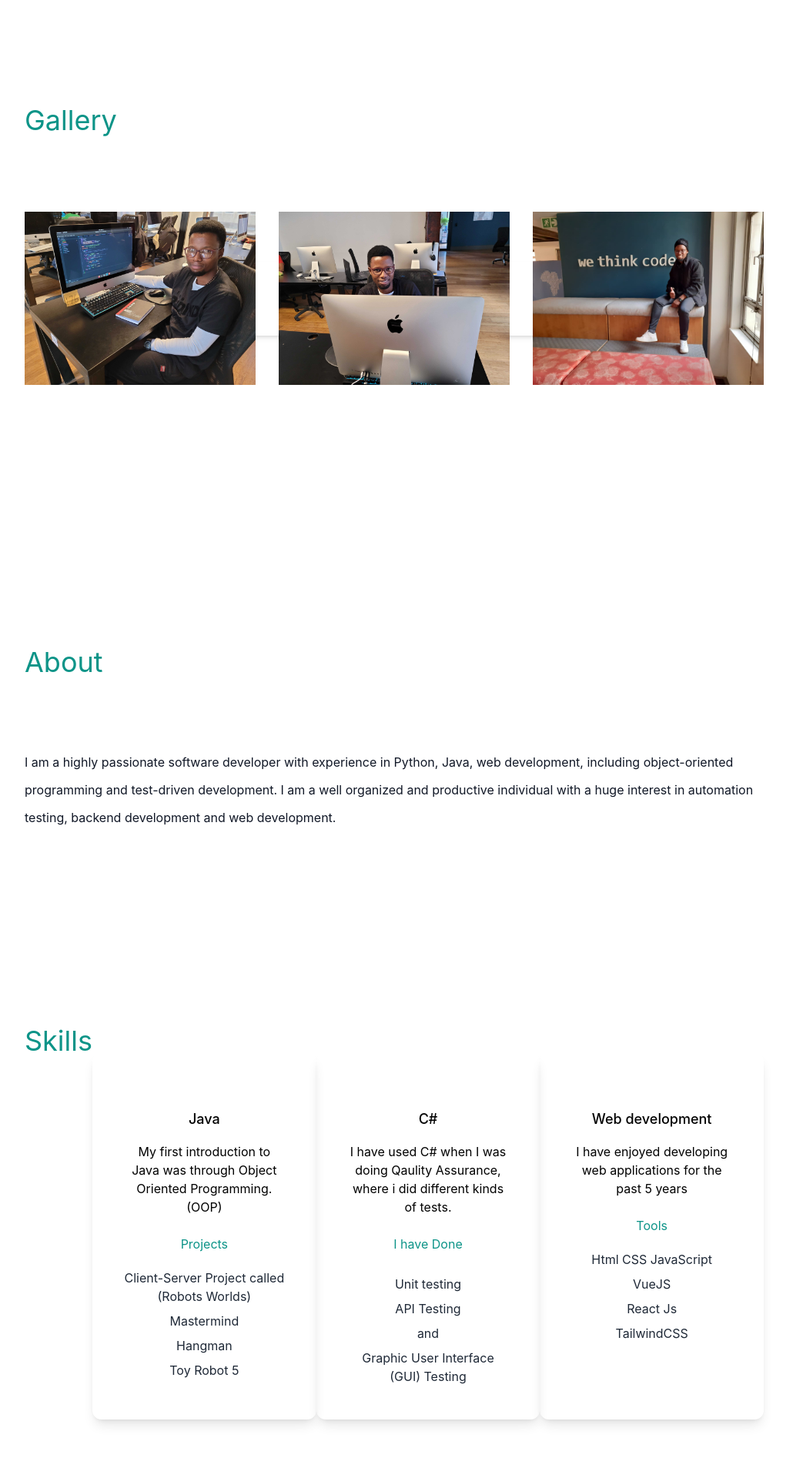
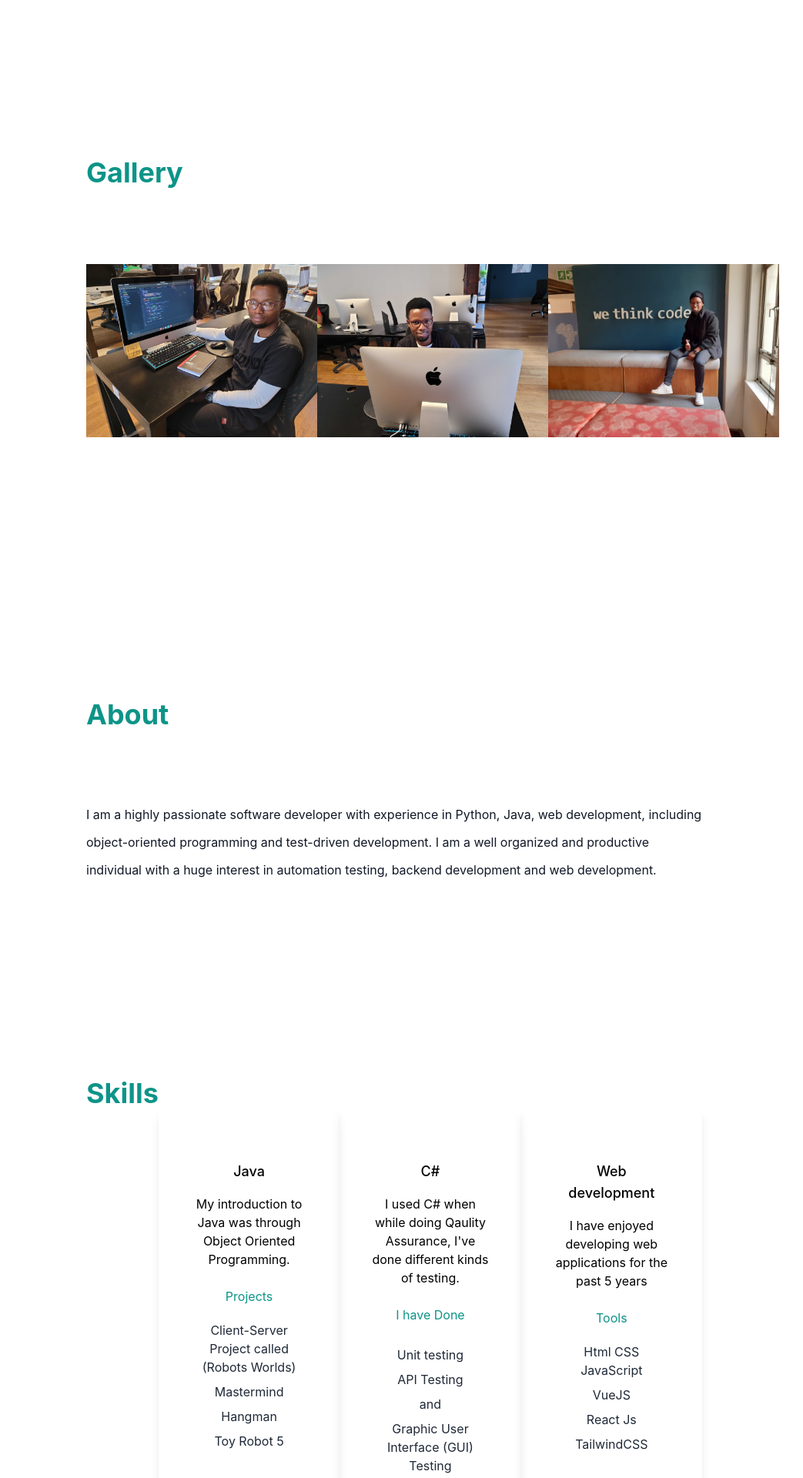
Before and after one commit to jamesmokoena/JamesMokoena_Portfolio, a Next.js app: page / in a window 1280 px wide. Shown: the part 640-2560 px from the top of the page at 77% size, without its empty margins (128-1171 px from the left). Built offline with nearby package versions, Linux system fonts and the light colour scheme.

Commit message:
fixed a few spelling errors and bugs

```diff
--- a/pages/index.js
+++ b/pages/index.js
@@ -22,7 +22,18 @@ export default function Home() {
         <meta name="description" content="Generated by create next app" />
         <link rel="icon" href="/favicon.ico" />
       </Head>
-      <main  className=" bg-white px-10 dark:bg-gray-900 md:px-20 lg:px-40">
+      <main  className=" bg-white px-20 dark:bg-gray-900 md:px-20 lg:px-60">
+      <section >
+            <h1 class= "h-5">
+            </h1>
+            </section>
+      <svg xmlns="http://www.w3.org/2000/svg" fill="none" viewBox="0 0 24 24" stroke-width="1.5" stroke="currentColor" class="w-8 h-12">
+  <path stroke-linecap="round" stroke-linejoin="round" d="M6.75 7.5l3 2.25-3 2.25m4.5 0h3m-9 8.25h13.5A2.25 2.25 0 0021 18V6a2.25 2.25 0 00-2.25-2.25H5.25A2.25 2.25 0 003 6v12a2.25 2.25 0 002.25 2.25z" />
+</svg>
+
+
+
+
 
       <section className="min-h-screen ">
 
@@ -49,11 +60,6 @@ export default function Home() {
     </div>
   </div>
 </nav>
-
-
-
-
-
 
 
       <div class="hidden md:inline-flex my-10 md:ml-10  rounded-sm w-full  justify-center">
@@ -111,7 +117,7 @@ export default function Home() {
             <h1 class= "h-40">
             </h1>
             </section>
-        <h3 className="text-4xl py-1 text-teal-600 ">Gallery</h3>
+        <h3 className="text-4xl py-1 text-teal-600 font-bold">Gallery</h3>
          <section >
             <h1 class= " h-40">
             </h1>
@@ -139,7 +145,7 @@ export default function Home() {
             <h1 class= "h-60">
             </h1>
             </section>
-           <h3 className="text-4xl py-1 text-teal-600 " >About</h3>
+           <h3 className="text-4xl py-1 text-teal-600 font-bold " >About</h3>
             <section >
             <h1 class= "h-20">
             </h1>
@@ -162,14 +168,14 @@ export default function Home() {
         <div id='skills' className="lg:flex gap-13">
 
 
-        <h3 className="text-4xl py-1 text-teal-600 ">Skills</h3>
+        <h3 className="text-4xl py-1 text-teal-600 font-bold">Skills</h3>
             <div className="text-center shadow-lg p-10 rounded-xl my-10  dark:bg-white flex-1">
 
               <h3 className="text-lg font-medium pt-8 pb-2  ">
                 Java
               </h3>
               <p className="py-2">
-                My first introduction to Java was through Object Oriented Programming.<br/>  (OOP)
+                My introduction to Java was through Object Oriented Programming.
               </p>
               <h4 className="py-4 text-teal-600">Projects</h4>
               <p className="text-gray-800 py-1">Client-Server Project called (Robots Worlds)</p>
@@ -183,7 +189,7 @@ export default function Home() {
                 C#
               </h3>
               <p className="py-2">
-                I have used C# when I was doing Qaulity Assurance, where i did different kinds of tests.
+                I used C# when while doing Qaulity Assurance, I've done different kinds of testing.
               </p>
               <h4 className="py-4 text-teal-600">I have Done</h4>
               <p className="text-gray-800 py-1"></p>
@@ -222,7 +228,7 @@ export default function Home() {
     <div class="-mx-4 flex flex-wrap lg:justify-between">
       <div class="w-full px-4 lg:w-1/2 xl:w-6/12">
         <div class="mb-12 max-w-[570px] lg:mb-0">
-        <h3 className="text-4xl py-1 text-teal-600 ">Contact Me</h3>
+        <h3 className="text-4xl py-1 text-teal-600 font-bold ">Contact Me</h3>
 
            <section >
             <h1 class= "h-12">
--- a/styles/globals.css
+++ b/styles/globals.css
@@ -22,3 +22,10 @@ a {
   font-family: "burtons";
   src: url("../public/Burtons.otf");
 }
+
+
+*,
+*:before,
+*:after {
+  @apply cursor-default;
+}
--- a/tailwind.config.js
+++ b/tailwind.config.js
@@ -2,7 +2,7 @@
 module.exports = {
   content: [
     "./app/**/*.{js,ts,jsx,tsx,jpg,mp4}",
-    "./pages/**/*.{js,ts,jsx,tsx,jpg,mp4}",
+    "./pages/**/*.{js,ts,jsx,tsx,jpg,mp4,svg}",
     "./components/**/*.{js,ts,jsx,tsx,jpg,mp4}",
 
     // Or if using `src` directory:
@@ -12,7 +12,11 @@ module.exports = {
     extend: {
       fontFamily: {
         burton: "burtons"
-      }
+      },
+      cursor: {
+        default: 'url(/assets/cursor-svgrepo-com(1).svg), default',
+        pointer: 'url(/assets/cursor-svgrepo-com(1).svg), pointer',
+      },
     },
   },
   plugins: [],
```
Also changed, not shown: assets/cursor-svgrepo-com(1).svg (added), 1 other file (tests, documents, lock files or other folders).
